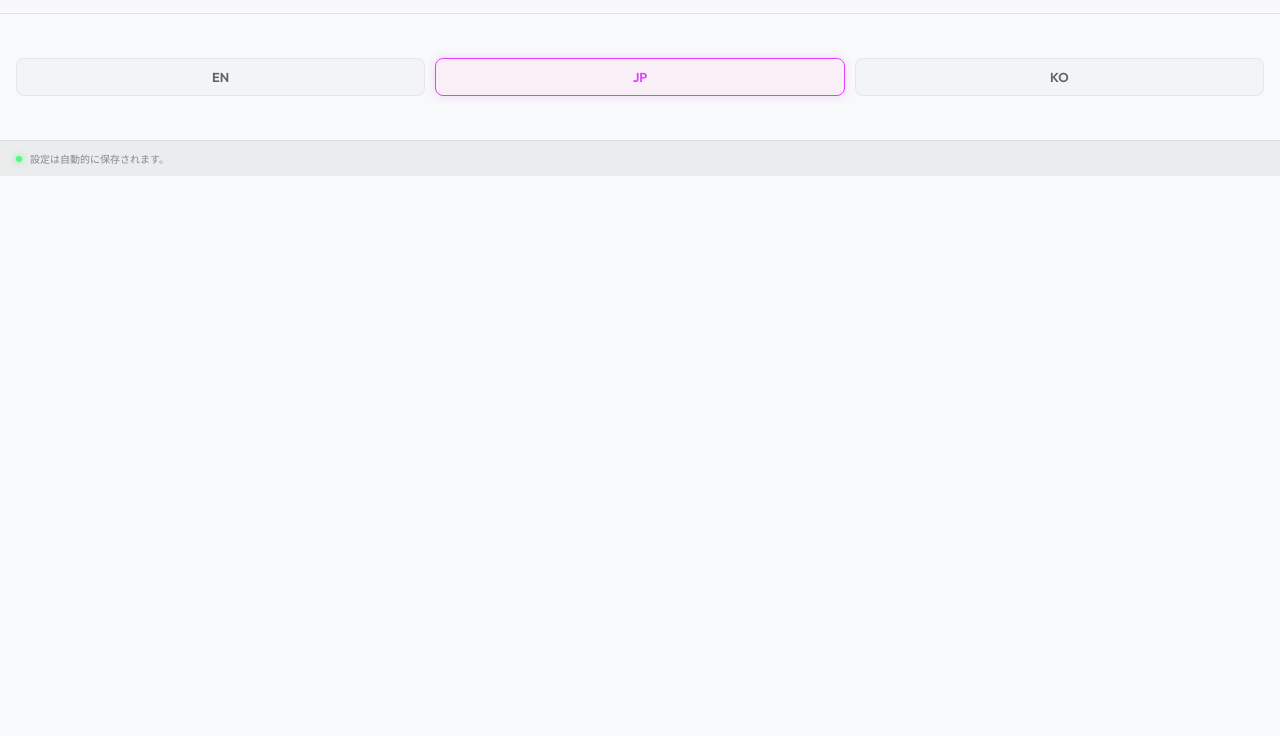
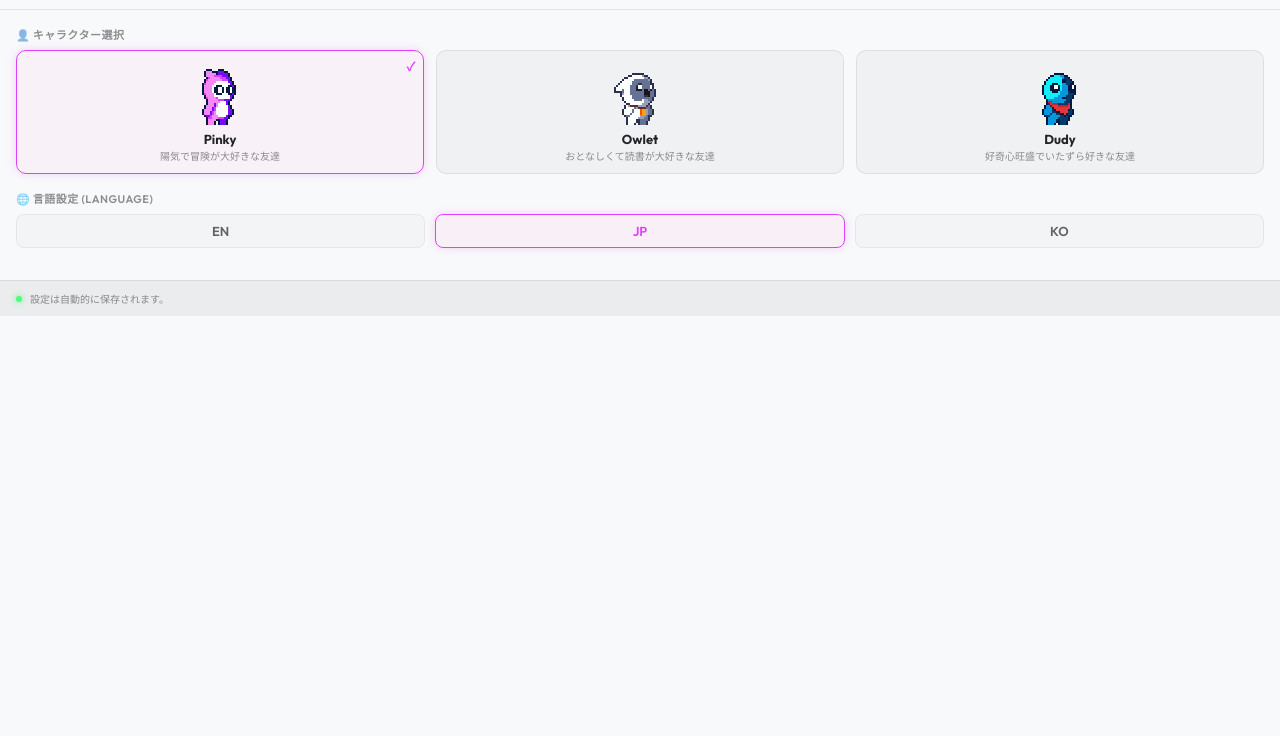
Before and after one commit to clnan1026/tamagochi, a browser extension: page src/options/options.html in a window 1280 px wide. Shown: the part 64-800 px from the top of the page. Drawn offline with Linux system fonts and the light colour scheme.

```diff
--- a/src/content/sprite.js
+++ b/src/content/sprite.js
@@ -92,6 +92,10 @@
       // scaleX flip is applied around the element centre, so translate first.
       this.el.style.transform = `translate3d(${x}px, ${y}px, 0) scaleX(${this.facing})`;
     }
+    setCharacter(newCharacter) {
+      this.animations = animationsFor(newCharacter);
+      this.play(this.name, this.onEnd, true);
+    }
   }
 
   NS.Sprite = Sprite;
--- a/src/options/options.css
+++ b/src/options/options.css
@@ -24,12 +24,11 @@
   }
 }
 
-
 body {
   margin: 0;
   padding: 0;
   width: 100%;
-  height: 240px;
+  height: 380px;
   background-color: var(--bg-primary);
   color: var(--text-main);
   font-family: 'Outfit', 'Noto Sans JP', sans-serif;
@@ -44,7 +43,7 @@
 }
 
 .app-header {
-  padding: 16px;
+  padding: 14px 16px;
   border-bottom: 1px solid var(--border-color);
   background: linear-gradient(180deg, rgba(255, 121, 198, 0.04) 0%, transparent 100%);
   transition: border-color 0.3s ease;
@@ -84,8 +83,114 @@
   flex: 1;
   padding: 16px;
   display: flex;
+  flex-direction: column;
+  gap: 16px;
+  overflow-y: auto;
+}
+
+.settings-section {
+  display: flex;
+  flex-direction: column;
+  width: 100%;
+}
+
+.section-title {
+  margin: 0 0 8px 0;
+  font-size: 11px;
+  font-weight: 600;
+  text-transform: uppercase;
+  letter-spacing: 0.5px;
+  color: var(--text-main);
+  opacity: 0.5;
+}
+
+.character-grid {
+  display: flex;
+  gap: 12px;
+  width: 100%;
+}
+
+.char-card {
+  flex: 1;
+  display: flex;
+  flex-direction: column;
   align-items: center;
-  justify-content: center;
+  padding: 10px 8px;
+  background-color: var(--bg-card);
+  border: 1px solid var(--border-color);
+  border-radius: 10px;
+  cursor: pointer;
+  position: relative;
+  transition: all 0.2s cubic-bezier(0.4, 0, 0.2, 1);
+  text-align: center;
+}
+
+.char-card:hover {
+  background-color: var(--bg-hover);
+  border-color: rgba(255, 121, 198, 0.2);
+  transform: translateY(-2px);
+}
+
+.char-card.selected {
+  background-color: rgba(255, 121, 198, 0.06);
+  border-color: var(--accent-color);
+  box-shadow: 0 0 10px var(--accent-glow);
+}
+
+.char-preview {
+  width: 64px;
+  height: 64px;
+  background-size: 256px 64px;
+  image-rendering: pixelated;
+  background-repeat: no-repeat;
+}
+
+.pink-preview { background-image: url('../../assets/pink/idle.png'); }
+.owlet-preview { background-image: url('../../assets/owlet/idle.png'); }
+.dude-preview { background-image: url('../../assets/dude/idle.png'); }
+
+.char-card:hover .char-preview,
+.char-card.selected .char-preview {
+  animation: sprite-idle 0.8s steps(4) infinite;
+}
+
+@keyframes sprite-idle {
+  from { background-position: 0px 0px; }
+  to { background-position: -256px 0px; }
+}
+
+.char-info {
+  margin-top: 6px;
+  display: flex;
+  flex-direction: column;
+  align-items: center;
+}
+
+.char-name {
+  font-size: 13px;
+  font-weight: 700;
+}
+
+.char-desc {
+  font-size: 10px;
+  color: var(--text-main);
+  opacity: 0.5;
+  margin-top: 3px;
+  line-height: 1.3;
+}
+
+.select-badge {
+  position: absolute;
+  top: 6px;
+  right: 8px;
+  font-size: 12px;
+  color: var(--accent-color);
+  font-weight: bold;
+  display: none;
+}
+
+.char-card.selected .select-badge {
+  display: block;
 }
 
 .language-group {
@@ -96,7 +201,7 @@
 
 .lang-btn {
   flex: 1;
-  padding: 10px 0;
+  padding: 8px 0;
   background-color: var(--bg-card);
   border: 1px solid var(--border-color);
   border-radius: 8px;
--- a/src/options/options.html
+++ b/src/options/options.html
@@ -25,16 +25,60 @@
       <p class="app-subtitle" data-i18n="app_subtitle">ブラウザペットの設定</p>
     </header>
 
-    <!-- content -->
+    <!-- 2. content -->
     <main class="content-area">
-      <div class="language-group">
-        <button class="lang-btn" data-lang="en">EN</button>
-        <button class="lang-btn" data-lang="ja">JP</button>
-        <button class="lang-btn" data-lang="ko">KO</button>
-      </div>
+
+      <!-- select character -->
+      <section class="settings-section">
+        <h2 class="section-title" data-i18n="char_section_title">👤 キャラクター選択</h2>
+        <div class="character-grid">
+
+          <!-- Pinky Card -->
+          <div class="char-card" data-char="pink">
+            <div class="char-preview pink-preview"></div>
+            <div class="char-info">
+              <span class="char-name">Pinky</span>
+              <span class="char-desc" data-i18n="pink_desc">陽気で冒険が大好きな友達</span>
+            </div>
+            <div class="select-badge">✓</div>
+          </div>
+
+          <!-- Owlet Card -->
+          <div class="char-card" data-char="owlet">
+            <div class="char-preview owlet-preview"></div>
+            <div class="char-info">
+              <span class="char-name">Owlet</span>
+              <span class="char-desc" data-i18n="owlet_desc">おとなしくて読書が大好きな友達</span>
+            </div>
+            <div class="select-badge">✓</div>
+          </div>
+
+          <!-- Dudy Card -->
+          <div class="char-card" data-char="dude">
+            <div class="char-preview dude-preview"></div>
+            <div class="char-info">
+              <span class="char-name">Dudy</span>
+              <span class="char-desc" data-i18n="dude_desc">好奇心旺盛でいたずら好きな友達</span>
+            </div>
+            <div class="select-badge">✓</div>
+          </div>
+
+        </div>
+      </section>
+
+      <!-- 2-2. select language -->
+      <section class="settings-section">
+        <h2 class="section-title" data-i18n="lang_section_title">🌐 言語設定 (Language)</h2>
+        <div class="language-group">
+          <button class="lang-btn" data-lang="en">EN</button>
+          <button class="lang-btn" data-lang="ja">JP</button>
+          <button class="lang-btn" data-lang="ko">KO</button>
+        </div>
+      </section>
+
     </main>
 
-    <!-- footer -->
+    <!-- 3. footer -->
     <footer class="app-footer">
       <span class="status-dot green"></span>
       <span id="status-message" data-i18n="status_message">設定は自動的に保存されます。</span>
--- a/src/options/options.js
+++ b/src/options/options.js
@@ -2,28 +2,46 @@
   const translations = {
     ko: {
       app_subtitle: "브라우저에 사는 펫 설정",
+      char_section_title: "👤 캐릭터 선택",
+      pink_desc: "쾌활하고 모험을 즐기는 친구",
+      owlet_desc: "차분하고 독서를 좋아하는 친구",
+      dude_desc: "호기심 많고 장난기 가득한 친구",
+      lang_section_title: "🌐 언어 설정 (Language)",
       status_message: "설정은 자동으로 저장됩니다."
     },
     en: {
       app_subtitle: "Browser Pet Settings",
+      char_section_title: "👤 Select Character",
+      pink_desc: "Cheerful and loves adventure",
+      owlet_desc: "Gentle and loves reading books",
+      dude_desc: "Curious and full of mischief",
+      lang_section_title: "🌐 Language Settings",
       status_message: "Settings are saved automatically."
     },
     ja: {
       app_subtitle: "ブラウザペットの設定",
+      char_section_title: "👤 キャラクター選択",
+      pink_desc: "陽気で冒険が大好きな友達",
+      owlet_desc: "おとなしくて読書が大好きな友達",
+      dude_desc: "好奇心旺盛でいたずら好きな友達",
+      lang_section_title: "🌐 言語設定 (Language)",
       status_message: "設定は自動的に保存されます。"
     }
   };
 
   const langButtons = document.querySelectorAll('.lang-btn');
+  const charCards = document.querySelectorAll('.char-card');
   const statusMessage = document.getElementById('status-message');
 
+  let currentLang = "ja";
+
   function updateLanguage(lang) {
+    currentLang = lang;
     document.documentElement.lang = lang;
+
     const elementsToTranslate = document.querySelectorAll('[data-i18n]');
-
     elementsToTranslate.forEach(element => {
       const translationKey = element.getAttribute('data-i18n');
-
       if (translations[lang] && translations[lang][translationKey]) {
         element.textContent = translations[lang][translationKey];
       }
@@ -38,10 +56,12 @@
     });
   }
 
-  const storage = await chrome.storage.local.get(['language']);
+  const storage = await chrome.storage.local.get(['language', 'character']);
   const savedLang = storage.language || 'ja';
+  const savedChar = storage.character || 'pink';
 
   updateLanguage(savedLang);
+  document.querySelector(`[data-char="${savedChar}"]`)?.classList.add('selected');
 
   langButtons.forEach(button => {
     button.addEventListener('click', async () => {
@@ -61,4 +81,26 @@
       }, 1500);
     });
   });
+
+  charCards.forEach(card => {
+    card.addEventListener('click', async () => {
+      const selectedChar = card.getAttribute('data-char');
+
+      charCards.forEach(c => c.classList.remove('selected'));
+      card.classList.add('selected');
+
+      await chrome.storage.local.set({ character: selectedChar });
+
+      const charSaveFeedback = {
+        ko: "캐릭터 변경 완료!",
+        en: "Character changed!",
+        ja: "キャラクター変更完了！"
+      };
+
+      statusMessage.textContent = charSaveFeedback[currentLang];
+      setTimeout(() => {
+        updateLanguage(currentLang);
+      }, 1500);
+    });
+  });
 });
```
Also changed, not shown: src/content/overlay.js (+10 -3 lines).
